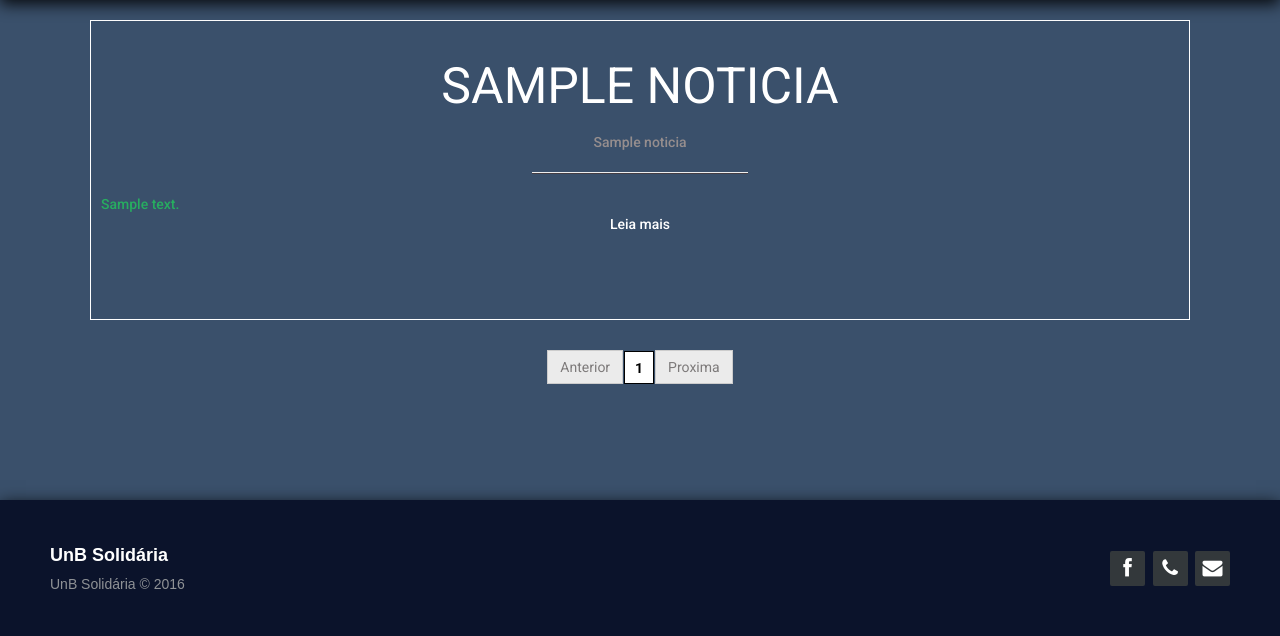
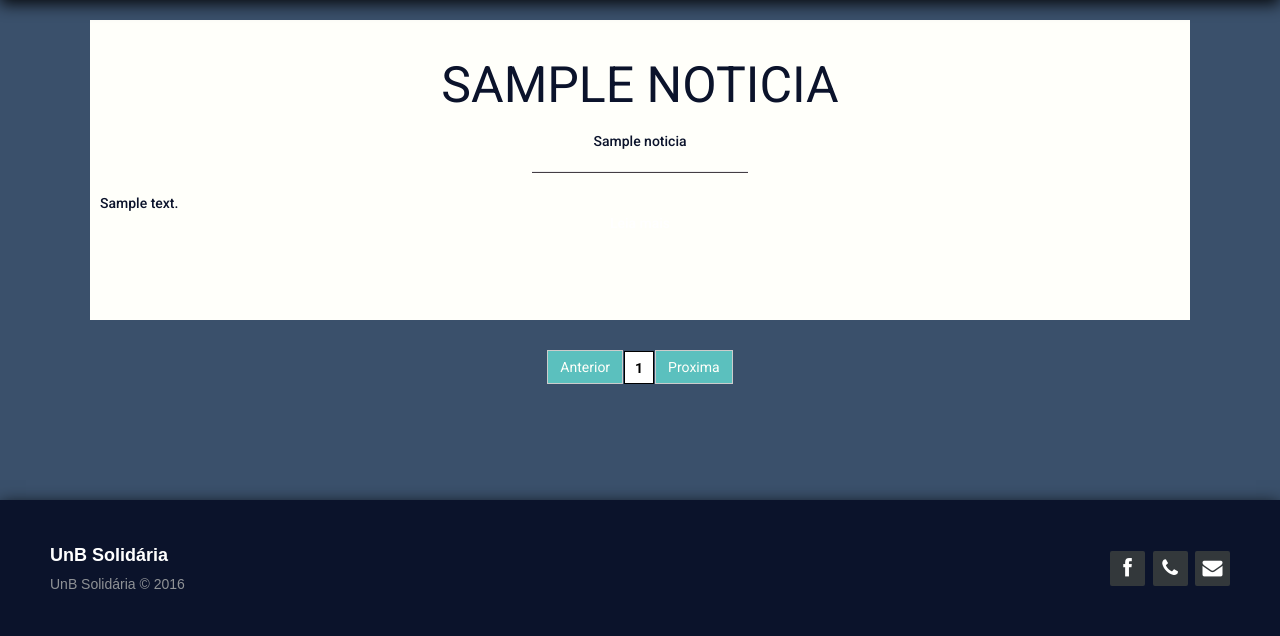
Before and after one commit to s-rafaeldias/UnBSolidaria, a Django app: page /noticias/ in a window 1280 px wide. Shown: the part 50-686 px from the top of the page. Run offline with Django 3.2, Linux system fonts and the light colour scheme; tables that the repository leaves empty hold one stand-in row (values such as "Sample post"); some libraries are stand-ins or nearby versions.

Commit message:
Mexendo no notícias e faq

```diff
--- a/static/css/unbsolidaria.css
+++ b/static/css/unbsolidaria.css
@@ -12,8 +12,8 @@
 }
 
 #noticias .btn-default{
-    color:#7d7a7a;
-    background-color:#ebebeb;
+    color:#fffffa;
+    background-color:#5bc0be;
     cursor:not-allowed;
 }
 
@@ -59,7 +59,6 @@
     vertical-align: middle;
     cursor: pointer;
     background-image: none;
-    border: 1px solid transparent;
     white-space: nowrap;
     padding: 6px 12px;
     font-size: 14px;
@@ -79,27 +78,26 @@
 
 .noticia{
     min-height: 300px;
-    color:#27ad60;
-    border: solid 1px #fff;
+    background-color:#fffffa;
     margin: 20px;
     padding: 10px;
 }
 
 .noticia h2{
-    color:#fff;
+    color:#0b132b;
     font-weight: 400;
     font-size: 50px;
     border : none;
 }
 
-.noticia p, .pergunta p{
-    color:#968e8e;
+.noticia p, .pergunta p .leia a{
+    color:#0b132b;
     text-align: center;
 }
 
 .noticia .texto, .pergunta .texto{
     text-align: justify;
-    color:#27ad60;
+    color:#0b132b;
 }
 
 .noticia .leia{
```
